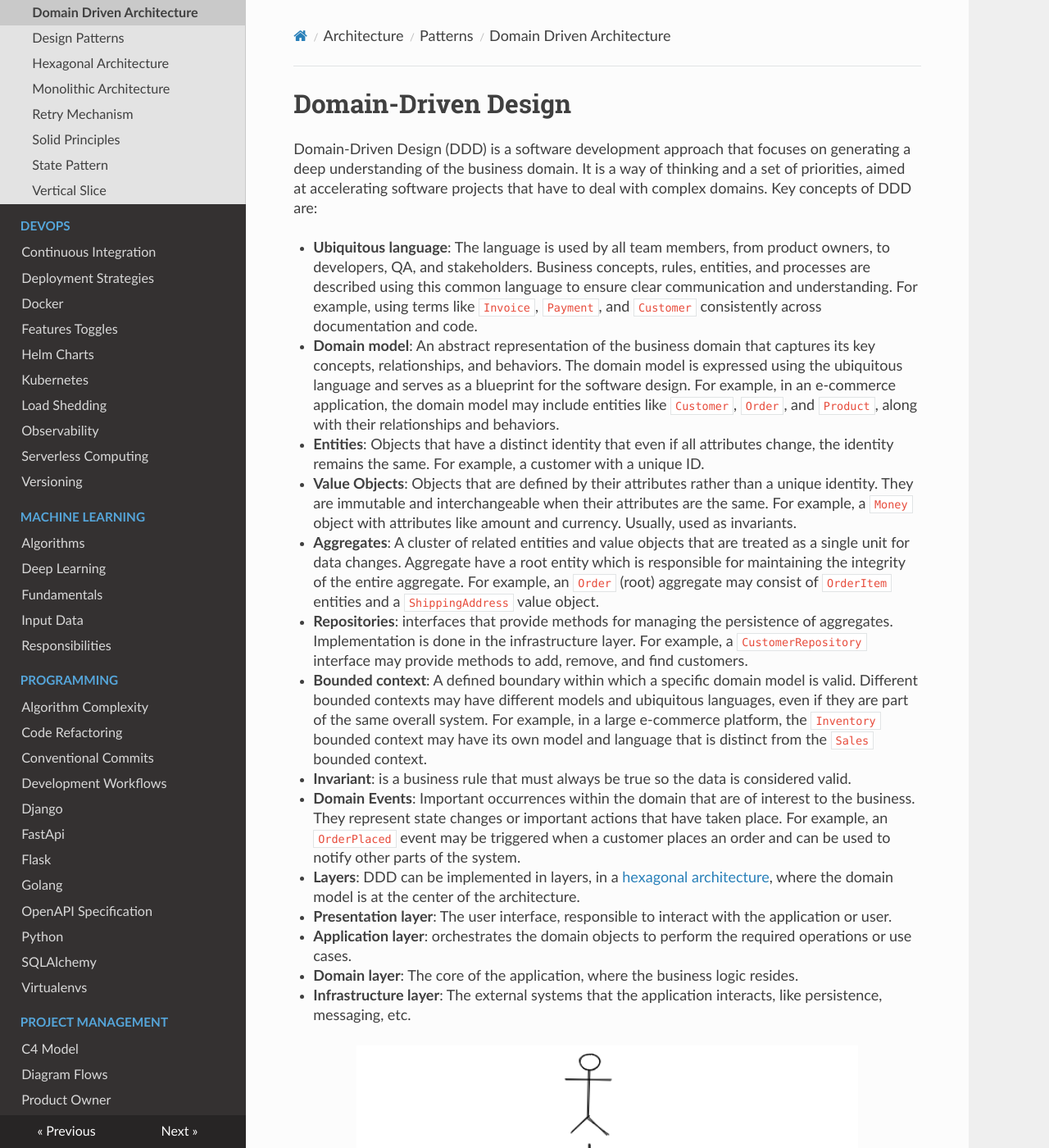
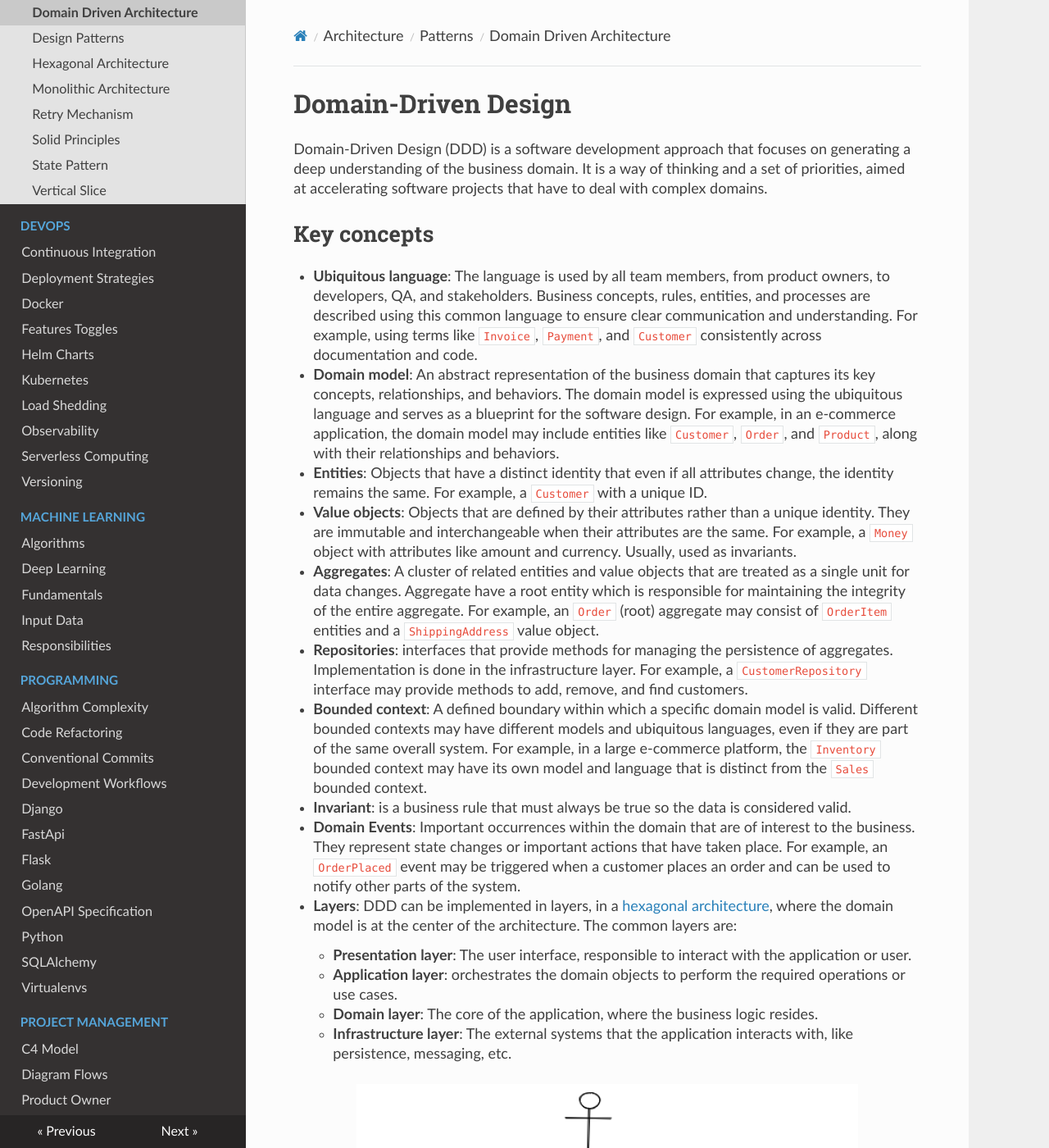
Before and after one commit to McLargo/mkdown-docs, an MkDocs documentation site: the page built from docs/architecture/patterns/domain-driven.md, in a window 1280 px wide and 1400 px high. Shown: the whole window at 82% size. Built offline with MkDocs 1.6.1, drawn with Linux system fonts in a browser that asks for light colours; nearby versions of some CDN libraries.

Commit message:
chore: fix nested list indentation

```diff
--- a/docs/architecture/patterns/domain-driven.md
+++ b/docs/architecture/patterns/domain-driven.md
@@ -4,7 +4,9 @@
 Domain-Driven Design (DDD) is a software development approach that focuses on
 generating a deep understanding of the business domain. It is a way of thinking
 and a set of priorities, aimed at accelerating software projects that have to
-deal with complex domains. Key concepts of DDD are:
+deal with complex domains.
+
+## Key concepts
 
 - **Ubiquitous language**: The language is used by all team members, from
   product owners, to developers, QA, and stakeholders. Business concepts, rules,
@@ -18,10 +20,10 @@ deal with complex domains. Key concepts of DDD are:
   software design. For example, in an e-commerce application, the domain model
   may include entities like `Customer`, `Order`, and `Product`, along with their
   relationships and behaviors.
-- **Entities**: Objects that have a distinct identity that even if all attributes
-  change, the identity remains the same. For example, a customer with a unique
-  ID.
-- **Value Objects**: Objects that are defined by their attributes rather than a
+- **Entities**: Objects that have a distinct identity that even if all
+  attributes change, the identity remains the same. For example, a `Customer`
+  with a unique ID.
+- **Value objects**: Objects that are defined by their attributes rather than a
   unique identity. They are immutable and interchangeable when their attributes
   are the same. For example, a `Money` object with attributes like amount and
   currency. Usually, used as invariants.
@@ -46,18 +48,16 @@ deal with complex domains. Key concepts of DDD are:
   that have taken place. For example, an `OrderPlaced` event may be triggered
   when a customer places an order and can be used to notify other parts of the
   system.
-- **Layers**: DDD can be implemented in layers, in a
-  [hexagonal architecture](hexagonal-architecture.md),
-  where the domain model is at the center of the architecture.
-  - **Presentation layer**: The user interface, responsible to interact with the
-    application or user.
-  - **Application layer**: orchestrates the domain objects to perform the
-    required operations or use cases.
-  - **Domain layer**: The core of the application, where the business logic
-    resides.
-  - **Infrastructure layer**: The external systems that the application
-    interacts, like persistence, messaging, etc.
+- **Layers**: DDD can be implemented in layers, in a [hexagonal
+  architecture](hexagonal-architecture.md), where the domain model is at the
+  center of the architecture. The common layers are:
+    - **Presentation layer**: The user interface, responsible to interact with
+      the application or user.
+    - **Application layer**: orchestrates the domain objects to perform the
+      required operations or use cases.
+    - **Domain layer**: The core of the application, where the business logic
+      resides.
+    - **Infrastructure layer**: The external systems that the application
+      interacts with, like persistence, messaging, etc.
 
 ![Domain driven](../../assets/img/domain-driven.png)
-
-## Key Concepts
```
Also changed, not shown: docs/architecture/communication/rest.md (+12 -12 lines), docs/devops/k8s.md (+2 -2 lines), docs/project-management/c4-model.md (+3 -3 lines), docs/utils/testing.md (+1 -1 lines), .markdownlint.json (added).
